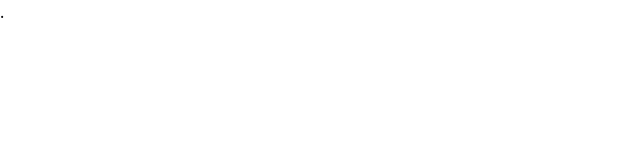
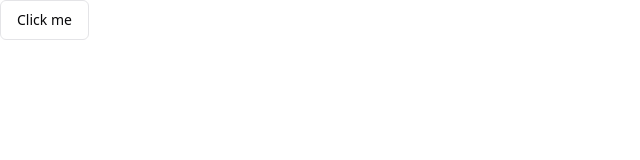
Before and after one commit to singohuen/soulstone-survivors-calculator, a React (Vite) app in the folder ui/: page / in a window 1280 px wide. Shown: the top 160 px of the page, without its empty margins (0-640 px from the left). Built offline with nearby package versions, Linux system fonts and the light colour scheme.

Commit message:
Add button, input and table

```diff
--- a/ui/package.json
+++ b/ui/package.json
@@ -10,6 +10,7 @@
     "preview": "vite preview"
   },
   "dependencies": {
+    "@radix-ui/react-slot": "^1.0.2",
     "class-variance-authority": "^0.7.0",
     "clsx": "^2.0.0",
     "lucide-react": "^0.279.0",
--- a/ui/src/App.tsx
+++ b/ui/src/App.tsx
@@ -1,5 +1,11 @@
+import { Button } from "./components/ui/button";
+
 const App = () => {
-  return <div>.</div>;
+  return (
+    <div>
+      <Button variant={"outline"}>Click me</Button>
+    </div>
+  );
 };
 
 export default App;
--- /dev/null
+++ b/ui/src/components/ui/button.tsx
@@ -0,0 +1,56 @@
+import * as React from "react"
+import { Slot } from "@radix-ui/react-slot"
+import { cva, type VariantProps } from "class-variance-authority"
+
+import { cn } from "@/lib/utils"
+
+const buttonVariants = cva(
+  "inline-flex items-center justify-center rounded-md text-sm font-medium ring-offset-background transition-colors focus-visible:outline-none focus-visible:ring-2 focus-visible:ring-ring focus-visible:ring-offset-2 disabled:pointer-events-none disabled:opacity-50",
+  {
+    variants: {
+      variant: {
+        default: "bg-primary text-primary-foreground hover:bg-primary/90",
+        destructive:
+          "bg-destructive text-destructive-foreground hover:bg-destructive/90",
+        outline:
+          "border border-input bg-background hover:bg-accent hover:text-accent-foreground",
+        secondary:
+          "bg-secondary text-secondary-foreground hover:bg-secondary/80",
+        ghost: "hover:bg-accent hover:text-accent-foreground",
+        link: "text-primary underline-offset-4 hover:underline",
+      },
+      size: {
+        default: "h-10 px-4 py-2",
+        sm: "h-9 rounded-md px-3",
+        lg: "h-11 rounded-md px-8",
+        icon: "h-10 w-10",
+      },
+    },
+    defaultVariants: {
+      variant: "default",
+      size: "default",
+    },
+  }
+)
+
+export interface ButtonProps
+  extends React.ButtonHTMLAttributes<HTMLButtonElement>,
+    VariantProps<typeof buttonVariants> {
+  asChild?: boolean
+}
+
+const Button = React.forwardRef<HTMLButtonElement, ButtonProps>(
+  ({ className, variant, size, asChild = false, ...props }, ref) => {
+    const Comp = asChild ? Slot : "button"
+    return (
+      <Comp
+        className={cn(buttonVariants({ variant, size, className }))}
+        ref={ref}
+        {...props}
+      />
+    )
+  }
+)
+Button.displayName = "Button"
+
+export { Button, buttonVariants }
--- /dev/null
+++ b/ui/src/components/ui/input.tsx
@@ -0,0 +1,25 @@
+import * as React from "react"
+
+import { cn } from "@/lib/utils"
+
+export interface InputProps
+  extends React.InputHTMLAttributes<HTMLInputElement> {}
+
+const Input = React.forwardRef<HTMLInputElement, InputProps>(
+  ({ className, type, ...props }, ref) => {
+    return (
+      <input
+        type={type}
+        className={cn(
+          "flex h-10 w-full rounded-md border border-input bg-background px-3 py-2 text-sm ring-offset-background file:border-0 file:bg-transparent file:text-sm file:font-medium placeholder:text-muted-foreground focus-visible:outline-none focus-visible:ring-2 focus-visible:ring-ring focus-visible:ring-offset-2 disabled:cursor-not-allowed disabled:opacity-50",
+          className
+        )}
+        ref={ref}
+        {...props}
+      />
+    )
+  }
+)
+Input.displayName = "Input"
+
+export { Input }
--- /dev/null
+++ b/ui/src/components/ui/table.tsx
@@ -0,0 +1,114 @@
+import * as React from "react"
+
+import { cn } from "@/lib/utils"
+
+const Table = React.forwardRef<
+  HTMLTableElement,
+  React.HTMLAttributes<HTMLTableElement>
+>(({ className, ...props }, ref) => (
+  <div className="relative w-full overflow-auto">
+    <table
+      ref={ref}
+      className={cn("w-full caption-bottom text-sm", className)}
+      {...props}
+    />
+  </div>
+))
+Table.displayName = "Table"
+
+const TableHeader = React.forwardRef<
+  HTMLTableSectionElement,
+  React.HTMLAttributes<HTMLTableSectionElement>
+>(({ className, ...props }, ref) => (
+  <thead ref={ref} className={cn("[&_tr]:border-b", className)} {...props} />
+))
+TableHeader.displayName = "TableHeader"
+
+const TableBody = React.forwardRef<
+  HTMLTableSectionElement,
+  React.HTMLAttributes<HTMLTableSectionElement>
+>(({ className, ...props }, ref) => (
+  <tbody
+    ref={ref}
+    className={cn("[&_tr:last-child]:border-0", className)}
+    {...props}
+  />
+))
+TableBody.displayName = "TableBody"
+
+const TableFooter = React.forwardRef<
+  HTMLTableSectionElement,
+  React.HTMLAttributes<HTMLTableSectionElement>
+>(({ className, ...props }, ref) => (
+  <tfoot
+    ref={ref}
+    className={cn("bg-primary font-medium text-primary-foreground", className)}
+    {...props}
+  />
+))
+TableFooter.displayName = "TableFooter"
+
+const TableRow = React.forwardRef<
+  HTMLTableRowElement,
+  React.HTMLAttributes<HTMLTableRowElement>
+>(({ className, ...props }, ref) => (
+  <tr
+    ref={ref}
+    className={cn(
+      "border-b transition-colors hover:bg-muted/50 data-[state=selected]:bg-muted",
+      className
+    )}
+    {...props}
+  />
+))
+TableRow.displayName = "TableRow"
+
+const TableHead = React.forwardRef<
+  HTMLTableCellElement,
+  React.ThHTMLAttributes<HTMLTableCellElement>
+>(({ className, ...props }, ref) => (
+  <th
+    ref={ref}
+    className={cn(
+      "h-12 px-4 text-left align-middle font-medium text-muted-foreground [&:has([role=checkbox])]:pr-0",
+      className
+    )}
+    {...props}
+  />
+))
+TableHead.displayName = "TableHead"
+
+const TableCell = React.forwardRef<
+  HTMLTableCellElement,
+  React.TdHTMLAttributes<HTMLTableCellElement>
+>(({ className, ...props }, ref) => (
+  <td
+    ref={ref}
+    className={cn("p-4 align-middle [&:has([role=checkbox])]:pr-0", className)}
+    {...props}
+  />
+))
+TableCell.displayName = "TableCell"
+
+const TableCaption = React.forwardRef<
+  HTMLTableCaptionElement,
+  React.HTMLAttributes<HTMLTableCaptionElement>
+>(({ className, ...props }, ref) => (
+  <caption
+    ref={ref}
+    className={cn("mt-4 text-sm text-muted-foreground", className)}
+    {...props}
+  />
+))
+TableCaption.displayName = "TableCaption"
+
+export {
+  Table,
+  TableHeader,
+  TableBody,
+  TableFooter,
+  TableHead,
+  TableRow,
+  TableCell,
+  TableCaption,
+}
```
Also changed, not shown: 1 other file (tests, documents, lock files or other folders).
